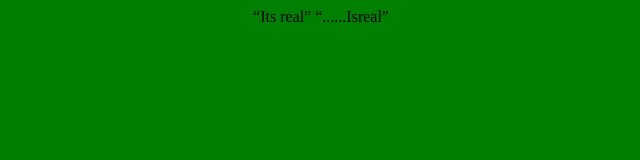
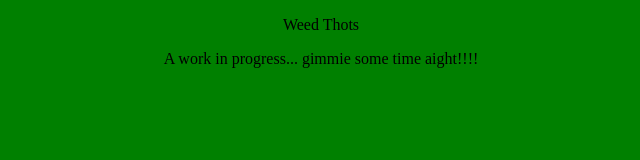
Before and after one commit to SkiiinnyBoneJones/Planet-47, a plain HTML site: page index.html in a window 1280 px wide. Shown: the whole page, without its empty margins (319-959 px from the left). Drawn offline with Linux system fonts and the light colour scheme.

Commit message:
Update index.html

```diff
--- a/index.html
+++ b/index.html
@@ -1,12 +1,16 @@
-<html lang="en">
-<head>
-    <meta charset="UTF-8">
-    <meta name="viewport" content="width=device-width, initial-scale=1.0">
-    <link rel="stylesheet" href="style.css">
-    <title>Planet 47</title>
-</head>
-<body>
-    <q>Its real</q>
-    <q>......Isreal</q>
-</body>
+<!DOCTYPE html>
+<html>
+    <link href="./style.css" rel="stylesheet">
+
+    <title> Weed Thots </title>
+
+
+    <body>
+
+        <div class="title"><p>Weed Thots</p></div>
+
+        <div class="text"><p>A work in progress... gimmie some time aight!!!!</p></div>
+
+    </body>
+
 </html>
```
